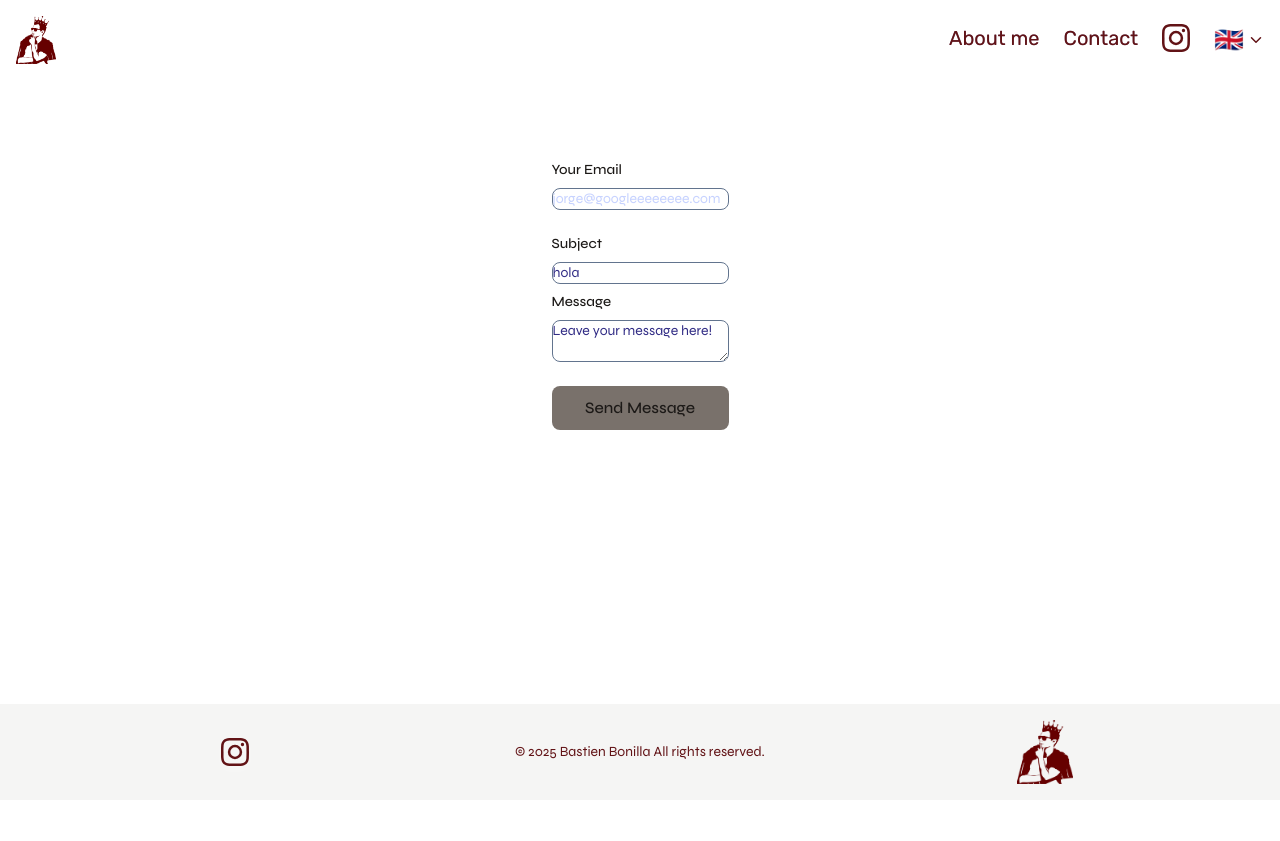
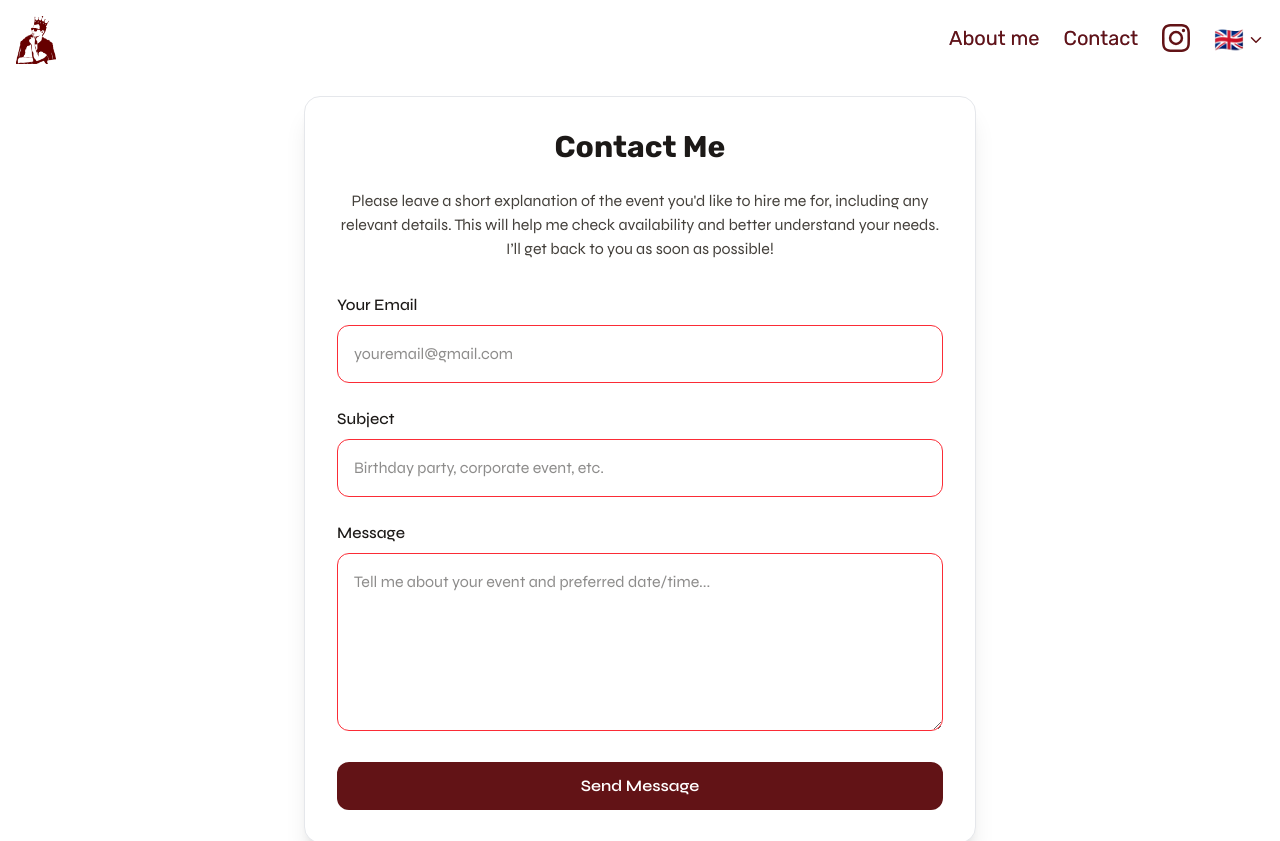
Before and after one commit to Machvca/BastienBonillados, a Next.js app: page /en/contact in a window 1280 px wide. Shown: the top 841 px of the page. Before the commit the page ends 800 px from the top, so only its background shows below. Built offline with nearby package versions, Linux system fonts and the light colour scheme.

Commit message:
formulario

```diff
--- a/src/app/[locale]/about/page.tsx
+++ b/src/app/[locale]/about/page.tsx
@@ -8,12 +8,12 @@ import { motion } from "framer-motion";
 
 export default function Home() {
   return (
-    <main className="bg-transparent min-h-screen flex flex-col">
+    <main className="bg-stone-000 min-h-screen flex flex-col">
       <Navbar />
 
-      <section className="flex flex-col-reverse md:flex-row items-center justify-center px-6 md:px-20 my-20 md:my-40 gap-10">
+      <section className="flex flex-col-reverse md:flex-row items-center justify-center px-6 md:px-20 my-20 md:my-40 gap-10 ">
         <motion.p
-          className="text-base sm:text-lg md:text-xl lg:text-2xl text-left font-rubik max-w-2xl text-neutral-800 "
+          className="text-base sm:text-lg md:text-xl lg:text-xl text-left font-rubik max-w-2xl text-neutral-800 "
           initial={{ opacity: 0, y: 40 }}
           whileInView={{ opacity: 1, y: 0 }}
           viewport={{ once: true }}
@@ -21,7 +21,6 @@ export default function Home() {
         >
           Bastien is a French-born magician and stand-up comedian based in
           Barcelona, Spain. <br />
-
           With over 10+ years of experience in the magic industry and having
           lived internationally all his life (France, Netherlands, Morocco,
           Canada, and Spain). <br />
@@ -42,7 +41,7 @@ export default function Home() {
           <Image
             src={hero1}
             alt="Tintin the Magician"
-            className="rounded-2xl object-cover w-full h-auto max-w-md shadow-lg mask-radial-at-center mak-radial-from-50% mask-radial-to-40%"
+            className="rounded-2xl object-cover w-full h-auto max-w-md shadow-2xl hover:scale-110 transition-transform duration-500 ease-in-out"
             width={500}
             height={400}
             priority
--- a/src/app/[locale]/contact/page.tsx
+++ b/src/app/[locale]/contact/page.tsx
@@ -5,7 +5,6 @@ import Navbar from "@/src/components/sections/Navbar";
 import { useState } from "react";
 
 export default function Home() {
-
   const [emailSubmitted, setEmailSubmitted] = useState(false);
 
   const handleSubmit = async (e: React.FormEvent<HTMLFormElement>) => {
@@ -42,8 +41,6 @@ export default function Home() {
     }
   };
 
-
-
   // function send() {
   //    sendEmail()
   // }
@@ -52,14 +49,22 @@ export default function Home() {
     <main className="bg-transparent min-h-screen flex flex-col">
       <Navbar />
 
-      <section className="flex flex-col-reverse md:flex-row items-center justify-center px-6 md:px-20 my-20 md:my-40 gap-10">
-        {/* <form action={send}> */}
-          {/* <button type="submit">send</button> */}
-          <form className="flex flex-col" onSubmit={handleSubmit}>
-            <div className="mb-6">
+      <section className="flex flex-col items-center justify-center px-4 py-24 md:px-8 bg-white">
+        <div className="w-full max-w-2xl bg-white rounded-2xl shadow-xl p-8 border border-gray-200">
+          <h2 className="text-3xl font-bold mb-6 text-stone-900 text-center font-rubik">
+            Contact Me
+          </h2>
+          <p className="text-stone-700 text-base mb-8 text-center">
+            Please leave a short explanation of the event you&apos;d like to hire me
+            for, including any relevant details. This will help me check
+            availability and better understand your needs. I’ll get back to you
+            as soon as possible!
+          </p>
+          <form className="space-y-6" onSubmit={handleSubmit}>
+            <div>
               <label
                 htmlFor="email"
-                className="text-stone-900 block mb-2 text-sm font-medium"
+                className="block mb-2 text-base font-medium text-stone-900"
               >
                 Your Email
               </label>
@@ -68,15 +73,15 @@ export default function Home() {
                 type="email"
                 id="email"
                 required
-                className=" border border-slate-500 placeholder-indigo-200 text-gray-900 text-sm rounded-lg block w-full p-2.53"
-                placeholder="jorge@googleeeeeeee.com"
+                placeholder="youremail@gmail.com"
+                className="w-full p-4 text-base text-stone-900 border border-gray-300 rounded-xl focus:outline-none focus:ring-2 focus:ring-stone-500 invalid:border-red-500 invalid:focus:ring-red-500"
               />
             </div>
 
             <div>
               <label
-                htmlFor="Subject"
-                className="text-stone-900 block text-sm mb-2 font-medium"
+                htmlFor="subject"
+                className="block mb-2 text-base font-medium text-stone-900"
               >
                 Subject
               </label>
@@ -85,37 +90,42 @@ export default function Home() {
                 type="text"
                 id="subject"
                 required
-                className=" border mb-2 border-slate-500 placeholder-indigo-900 text-gray-300 text-sm rounded-lg block w-full p-2.53"
-                placeholder="hola"
+                placeholder="Birthday party, corporate event, etc."
+                className="w-full p-4 text-base text-stone-900 border border-gray-300 rounded-xl focus:outline-none focus:ring-2 focus:ring-stone-500 invalid:border-red-500 invalid:focus:ring-red-500"
               />
             </div>
-            <div className="mb-6">
+
+            <div>
               <label
                 htmlFor="message"
-                className="text-stone-900 block text-sm mb-2 font-medium"
+                className="block mb-2 text-base font-medium text-stone-900"
               >
                 Message
               </label>
               <textarea
                 name="message"
                 id="message"
-                className=" border border-slate-500 placeholder-indigo-900 text-stone-900 text-sm rounded-lg block w-full p-2.53"
-                placeholder="Leave your message here!"
+                rows={6}
+                required
+                placeholder="Tell me about your event and preferred date/time..."
+                className="w-full p-4 text-base text-stone-900 border border-gray-300 rounded-xl focus:outline-none focus:ring-2 focus:ring-stone-500 invalid:border-red-500 invalid:focus:ring-red-500"
               />
             </div>
+
             <button
               type="submit"
-              className="bg-stone-500    text-stone-900 font-medium py-2.5 px-5 rounded-lg w-full"
+              className="w-full bg-[#621316] text-white font-semibold py-3 rounded-xl hover:bg-[#7a1a1f] transition duration-300"
             >
               Send Message
             </button>
+
             {emailSubmitted && (
-              <p className="text-green-500 text-sm mt-2">
+              <p className="text-green-500 text-sm mt-2 text-center">
                 Email sent successfully!
               </p>
             )}
           </form>
-        {/* </form> */}
+        </div>
       </section>
 
       <Footer />
--- a/src/components/sections/Footer.tsx
+++ b/src/components/sections/Footer.tsx
@@ -10,7 +10,7 @@ export default function Footer() {
   const t = useTranslations();
 
   return (
-    <footer className="bottom-0 w-full p-4 text-stone-900-900 text-center bg-stone-100 mt-auto backdrop-blur-md">
+    <footer className="bottom-0 w-full p-4 text-stone-900-900 text-center bg-transparent mt-auto backdrop-blur-md">
       <div className="grid grid-cols-3 items-center justify-items-center max-w-7xl mx-auto px-4">
         <a
           href="https://www.instagram.com/thetintinmickey/"
```
Lines whose indentation alone changed are shown as unchanged.
